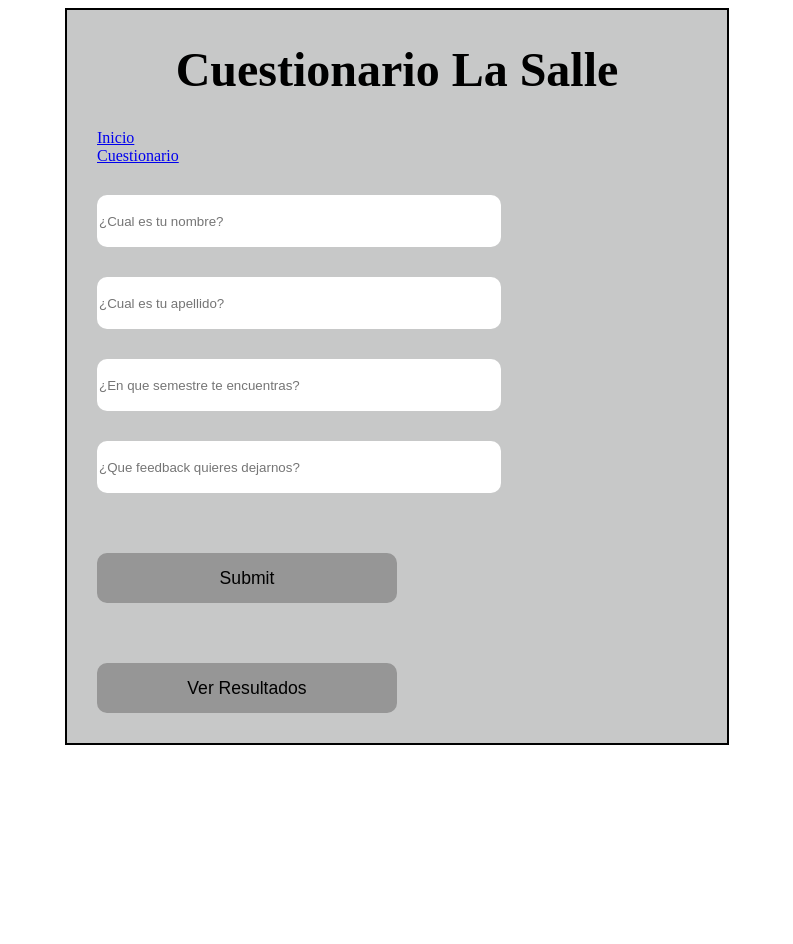
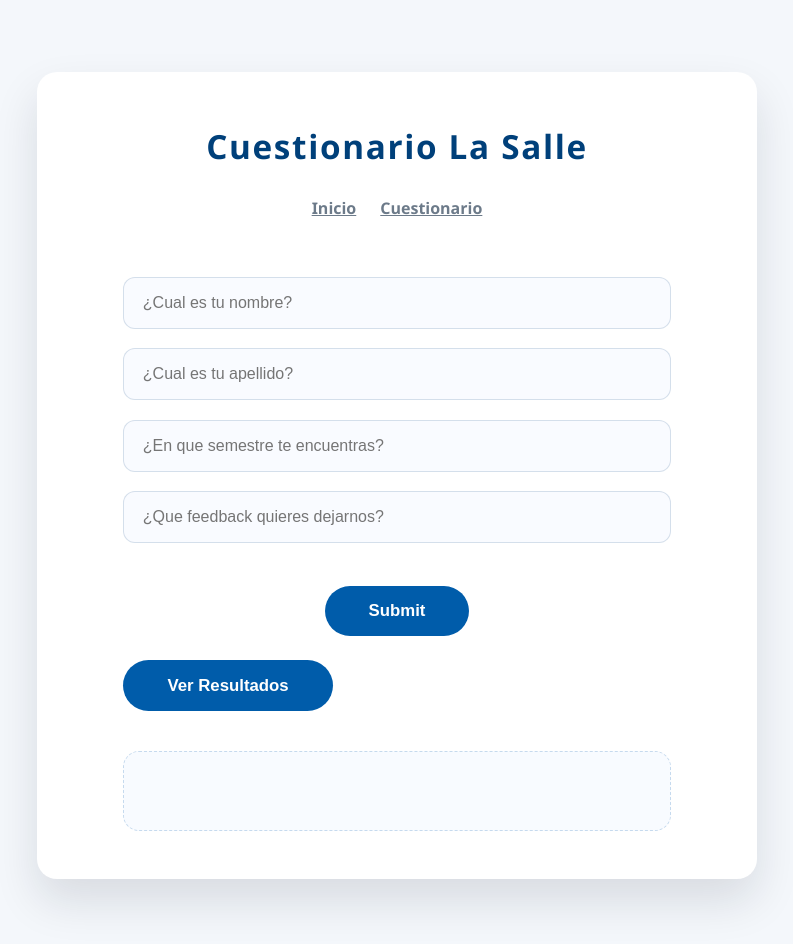
Before and after one commit to alejandroc0de/JAVASCRIPT, a website: page myIdeas/ing_software_Website/cuestionario.html in a window 1280 px wide. Shown: the whole page, without its empty margins (243-1036 px from the left). Before the commit the page ends 800 px from the top, so only its background shows below. Drawn offline with Linux system fonts and the light colour scheme.

Commit message:
Finished the css and now webiste is ready

```diff
--- a/myIdeas/ing_software_Website/style.css
+++ b/myIdeas/ing_software_Website/style.css
@@ -1,71 +1,276 @@
-#home{
-    text-align: center;
-    background-color: rgb(187, 250, 255);
-    font-family:'Times New Roman', Times, serif;
+:root {
+    --primary: #005caa;
+    --primary-dark: #00407a;
+    --accent: #00a3a1;
+    --background: #f4f7fb;
+    --surface: #ffffff;
+    --text: #1f2933;
+    --muted: #6c7a89;
+    --shadow: 0 22px 45px rgba(15, 23, 42, 0.12);
 }
 
-#h1Home{
-    font-size: 4rem;
-    color: rgb(69, 69, 68);
+* {
+    margin: 0;
+    padding: 0;
+    box-sizing: border-box;
 }
 
-#home nav li{
-    font-family: 'Times New Roman', Times, serif;
-    font-size: 2rem;
-    gap: 20px;
+body {
+    font-family: 'Segoe UI', Tahoma, Geneva, Verdana, sans-serif;
+    background: var(--background);
+    color: var(--text);
+    min-height: 100vh;
+    display: flex;
+    flex-direction: column;
+    line-height: 1.6;
+}
+
+body#home {
+    background: linear-gradient(135deg, #e3f2ff 0%, #f8fbff 100%);
+}
+
+header {
+    background: var(--surface);
+    padding: 2.5rem 1.5rem 2rem;
+    text-align: center;
+    box-shadow: var(--shadow);
+}
+
+header h1 {
+    font-size: clamp(2.1rem, 3vw, 3.4rem);
+    color: var(--primary);
+    letter-spacing: 0.05em;
+}
+
+#navbar ul {
+    display: flex;
+    justify-content: center;
+    gap: 1.8rem;
+    margin-top: 1.75rem;
+    list-style: none;
+}
+
+#navbar li {
+    transition: transform 200ms ease, filter 200ms ease;
+}
+
+#navbar a {
+    text-decoration: none;
+    color: var(--text);
+    font-weight: 600;
+    font-size: 1.05rem;
+    letter-spacing: 0.04em;
+    position: relative;
+    padding-bottom: 0.35rem;
+}
+
+#navbar a::after {
+    content: '';
+    position: absolute;
+    left: 0;
+    bottom: 0;
+    width: 100%;
+    height: 2px;
+    background: var(--accent);
+    transform: scaleX(0);
+    transform-origin: left;
+    transition: transform 200ms ease;
+}
+
+#navbar li:hover {
+    transform: translateY(-4px);
+    filter: brightness(1.05);
+}
+
+#navbar li:hover a::after {
+    transform: scaleX(1);
+}
+
+main {
+    width: min(960px, 90%);
+    margin: 3.5rem auto 0;
+    flex: 1;
+}
+
+footer {
+    text-align: center;
+    padding: 2rem 1rem;
+    color: var(--muted);
+    font-size: 0.95rem;
+}
+
+/* Home (landing) page */
+body#home main {
+    display: grid;
+    place-items: center;
+    text-align: center;
+    gap: 1.5rem;
+    margin-top: 4rem;
+}
+
+body#home main::before {
+    content: 'Bienvenido a la Universidad de La Salle';
+    font-size: clamp(1.5rem, 2.5vw, 2.2rem);
+    font-weight: 600;
+    color: var(--primary-dark);
+}
+
+body#home main::after {
+    content: 'Explora nuestro cuestionario para compartir tus ideas y mejorar la experiencia universitaria.';
+    max-width: 45ch;
+    color: var(--muted);
+    font-size: 1.05rem;
+}
+
+/* Cuestionario */
+#cuestionarioMain {
+    width: min(720px, 95%);
+    margin: 4.5rem auto;
+    background: var(--surface);
+    border-radius: 20px;
+    box-shadow: var(--shadow);
+    padding: 3rem clamp(1.5rem, 6vw, 3.5rem);
+}
+
+#cuestionarioMain header {
+    background: none;
+    box-shadow: none;
+    padding: 0;
+    margin-bottom: 2.5rem;
+}
+
+#cuestionarioMain h1 {
+    font-size: clamp(2rem, 2.6vw, 2.8rem);
+    color: var(--primary-dark);
+}
+
+#cuestionarioMain nav {
+    display: flex;
+    justify-content: center;
+    gap: 1.5rem;
+    margin-top: 1.4rem;
+}
+
+#cuestionarioMain nav li {
+    list-style: none;
+}
+
+#cuestionarioMain nav a {
+    color: var(--muted);
+    font-weight: 600;
+    transition: color 200ms ease;
+}
+
+#cuestionarioMain nav a:hover {
+    color: var(--primary);
+}
+
+#preguntas {
+    display: grid;
+    gap: 1.2rem;
+}
+
+#cuestionarioMain input {
+    width: 100%;
+    padding: 1rem 1.15rem;
+    border-radius: 12px;
+    border: 1px solid rgba(0, 64, 122, 0.15);
+    background: #f9fbff;
+    font-size: 1rem;
+    transition: border-color 200ms ease, box-shadow 200ms ease;
+}
+
+#cuestionarioMain input:focus {
+    outline: none;
+    border-color: var(--accent);
+    box-shadow: 0 0 0 4px rgba(0, 163, 161, 0.18);
+}
+
+#cuestionarioMain button {
+    justify-self: center;
+    margin-top: 1.5rem;
+    padding: 0.95rem 2.75rem;
+    border-radius: 999px;
+    border: none;
+    background: var(--primary);
+    color: #fff;
+    font-weight: 600;
+    font-size: 1.05rem;
+    cursor: pointer;
+    transition: transform 200ms ease, filter 200ms ease, box-shadow 200ms ease;
+}
+
+#cuestionarioMain button:hover {
+    transform: translateY(-3px);
+    filter: brightness(1.05);
+    box-shadow: 0 18px 35px rgba(0, 92, 170, 0.25);
+}
+
+#botonGetInfo {
+    display: inline-flex;
     align-items: center;
     justify-content: center;
-    list-style: none;
-    padding: 20px;
-    transition: transform 1s ease;
+    border-radius: 999px;
+    border: 1px solid rgba(0, 92, 170, 0.15);
+    background: #eef4ff;
+    color: var(--primary-dark);
+    margin: 2rem 0 0;
 }
 
-#navbar li:hover{
-    color: black;
-    transform: scale(1.2);
+#botonGetInfo:hover {
+    background: #dbe8ff;
+    color: var(--primary);
+    box-shadow: 0 12px 24px rgba(0, 92, 170, 0.18);
 }
 
-
-
-
-#cuestionarioMain{
-    border: 2px solid black;
-    margin-left: 300px;
-    margin-right: 300px;
-    background-color: rgba(179, 181, 181, 0.733);
-}
-#cuestionarioMain h1{
-    font-size: 3rem;
+#listaShow {
+    margin-top: 2.5rem;
+    padding: 1.5rem;
+    border-radius: 16px;
+    background: #f8fbff;
+    border: 1px dashed rgba(0, 92, 170, 0.2);
+    color: var(--muted);
+    min-height: 80px;
+    display: grid;
+    place-items: center;
     text-align: center;
-    font-family: 'Times New Roman';
-}
-#cuestionarioMain li{
-    list-style: none;
-    margin-left: 30px;
 }
 
-#cuestionarioMain input{
-    display: flex;
-    margin: 30px;
-    width: 50vh;
-    height: 50px;
-    border-radius: 10px;
-    border: none;
+#listaShow li {
+    list-style: none;
 }
-#cuestionarioMain button {
-    width: 300px;
-    height: 50px;
-    margin: 30px;
-    border-radius: 10px;
-    border: none;
-    background-color: hsl(0, 0%, 59%);
-    font-size: 1.1rem;
+
+@media (max-width: 768px) {
+    header {
+        padding: 2rem 1rem;
+    }
+
+    #navbar ul {
+        flex-wrap: wrap;
+        gap: 1rem;
+    }
+
+    main {
+        margin-top: 2.5rem;
+    }
+
+    #cuestionarioMain {
+        padding: 2.5rem 1.5rem;
+    }
 }
-#cuestionarioMain button:hover{
-    transform: scale(1.10);
-    background-color: hsl(0, 0%, 69%);
 
+@media (max-width: 480px) {
+    header h1 {
+        letter-spacing: 0.02em;
+    }
+
+    #cuestionarioMain nav {
+        flex-direction: column;
+        gap: 0.75rem;
+    }
+
+    #cuestionarioMain button,
+    #botonGetInfo {
+        width: 100%;
+    }
 }
-#bodyCuestionario{
-
-}
```
Also changed, not shown: myIdeas/ing_software_Website/server.js (+4 -3 lines).
